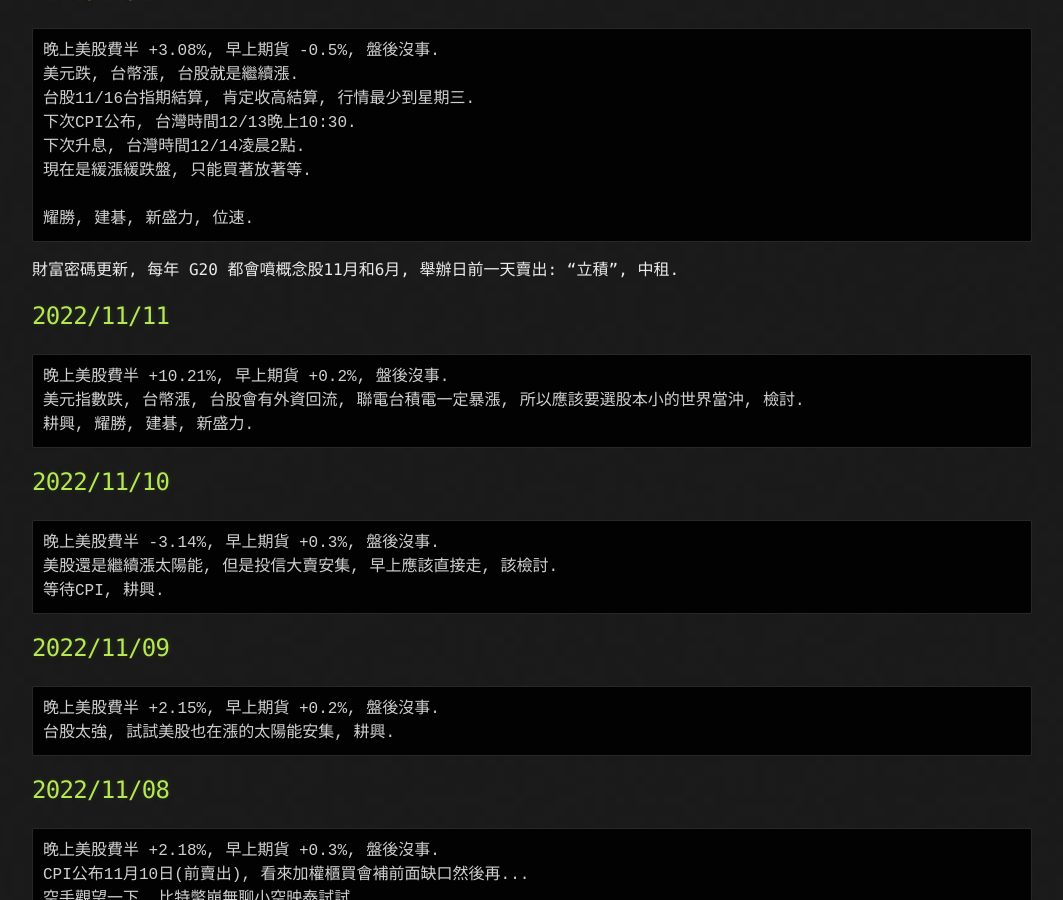
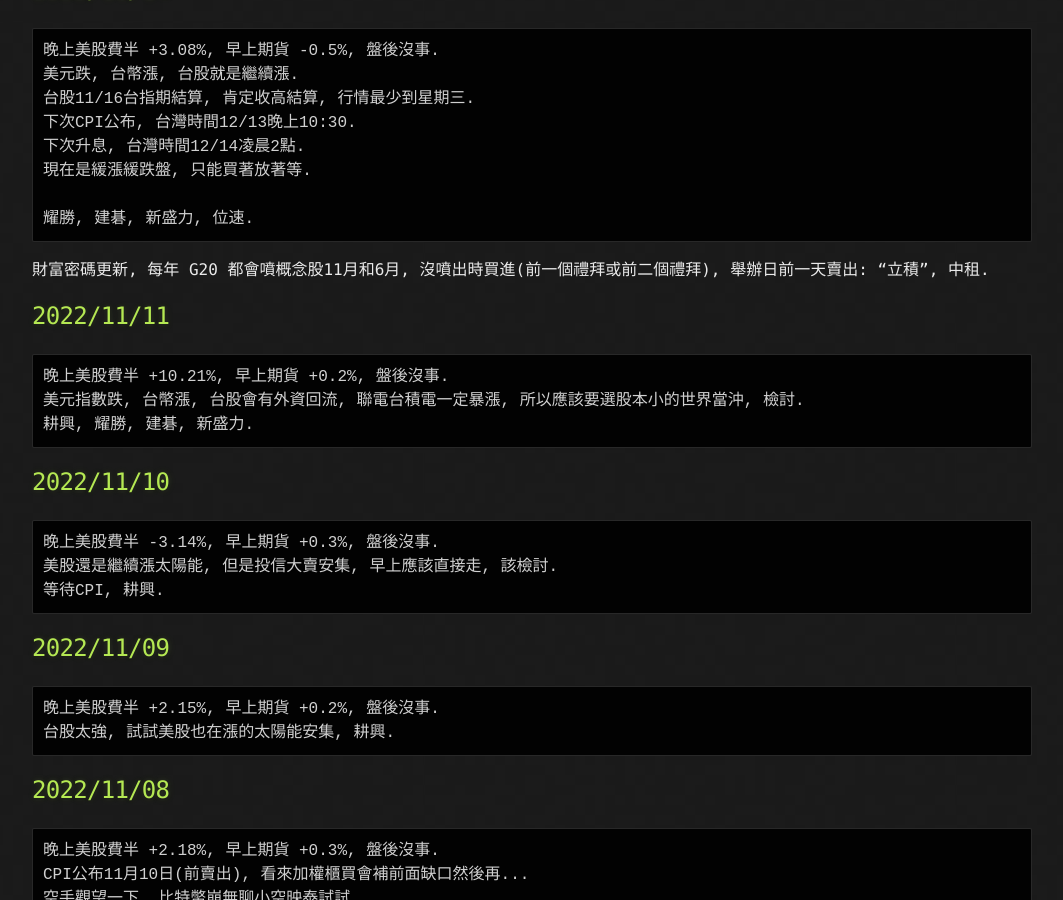
Before and after one commit to lepg5487/Stock_God, a Jekyll site: the page built from index.md, in a window 1280 px wide and 900 px high, scrolled down 510 px. Shown: the whole window, without its empty margins (108-1171 px from the left). Built offline with Jekyll 4.4.1, drawn with Linux system fonts in a browser that asks for light colours; our own code applies the rules of GitHub Pages for plain Markdown files.

Commit message:
Update index.md

````diff
--- a/index.md
+++ b/index.md
@@ -23,7 +23,7 @@ layout: testlayouts
 
 耀勝, 建碁, 新盛力, 位速.
 ```
-財富密碼更新, 每年 G20 都會噴概念股11月和6月, 舉辦日前一天賣出: "立積", 中租.
+財富密碼更新, 每年 G20 都會噴概念股11月和6月, 沒噴出時買進(前一個禮拜或前二個禮拜), 舉辦日前一天賣出: "立積", 中租.
 
 ## 2022/11/11
 ```
````
